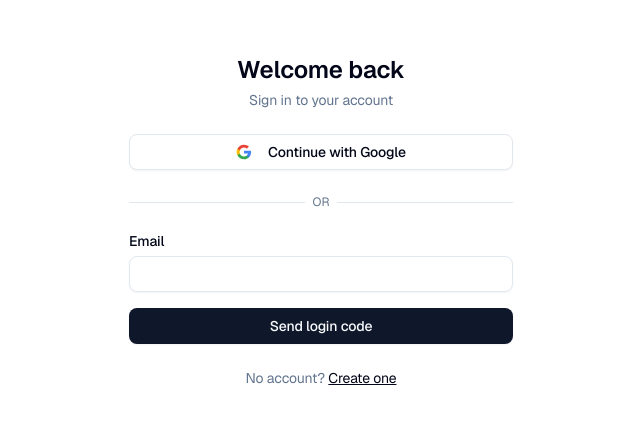
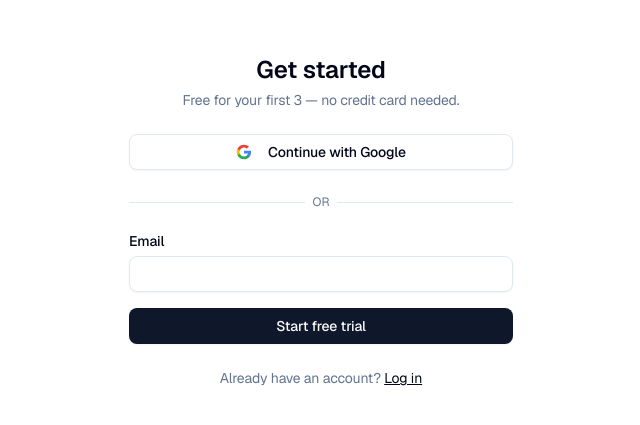
Before and after one commit to vokrix-products/portalsync, a React (Vite) app in the folder dashboard/: page /sign-in in a window 1280 px wide. Shown: the part 179-604 px from the top of the page, without its empty margins (319-959 px from the left). Built offline with nearby package versions, Linux system fonts and the light colour scheme; no server answers.

Commit message:
fix: revert sign-in to shouldCreateUser:true, remove user_exists blur

```diff
--- a/dashboard/src/features/auth/sign-in.tsx
+++ b/dashboard/src/features/auth/sign-in.tsx
@@ -11,13 +11,6 @@ export function SignIn() {
   const [step, setStep] = useState<'email' | 'code'>('email')
   const [loading, setLoading] = useState(false)
   const [error, setError] = useState('')
-  const [noAccount, setNoAccount] = useState(false)
-
-  const handleEmailBlur = async () => {
-    if (!email) return
-    const { data } = await supabase.rpc('user_exists', { p_email: email })
-    setNoAccount(data === false)
-  }
 
   const handleGoogle = async () => {
     await supabase.auth.signInWithOAuth({
@@ -32,7 +25,7 @@ export function SignIn() {
     setLoading(true)
     const { error: otpError } = await supabase.auth.signInWithOtp({
       email,
-      options: { shouldCreateUser: false, emailRedirectTo: window.location.origin + '/' },
+      options: { shouldCreateUser: true, emailRedirectTo: window.location.origin + '/' },
     })
     setLoading(false)
     if (otpError) { setError(otpError.message || 'Something went wrong. Try again.'); return }
@@ -93,8 +86,8 @@ export function SignIn() {
     <div className='flex min-h-svh items-center justify-center p-4'>
       <div className='w-full max-w-sm space-y-6'>
         <div className='space-y-1 text-center'>
-          <h1 className='text-2xl font-semibold'>{(import.meta.env.VITE_PRODUCT_NAME as string) || 'Welcome back'}</h1>
-          <p className='text-sm text-muted-foreground'>{(import.meta.env.VITE_PRODUCT_DESCRIPTION as string) || 'Sign in to your account'}</p>
+          <h1 className='text-2xl font-semibold'>{(import.meta.env.VITE_PRODUCT_NAME as string) || 'Get started'}</h1>
+          <p className='text-sm text-muted-foreground'>{(import.meta.env.VITE_PRODUCT_DESCRIPTION as string) || 'Free for your first 3 — no credit card needed.'}</p>
         </div>
         <Button variant='outline' className='w-full' onClick={handleGoogle} type='button'>
           <svg className='mr-2 h-4 w-4' viewBox='0 0 24 24'>
@@ -112,18 +105,15 @@ export function SignIn() {
         <form onSubmit={handleSendCode} className='space-y-4'>
           <div className='space-y-2'>
             <Label htmlFor='email'>Email</Label>
-            <Input id='email' type='email' value={email} onChange={(e) => { setEmail(e.target.value); setNoAccount(false) }} onBlur={handleEmailBlur} required />
+            <Input id='email' type='email' value={email} onChange={(e) => setEmail(e.target.value)} required />
           </div>
-          {noAccount && (
-            <p className='text-sm text-muted-foreground'>No account found. <Link to='/sign-up' className='underline text-foreground'>Create one</Link></p>
-          )}
           {error && <p className='text-sm text-destructive'>{error}</p>}
           <Button type='submit' className='w-full' disabled={loading}>
-            {loading ? 'Sending code...' : 'Send login code'}
+            {loading ? 'Sending code...' : 'Start free trial'}
           </Button>
         </form>
         <p className='text-center text-sm text-muted-foreground'>
-          No account? <Link to='/sign-up' className='underline text-foreground'>Create one</Link>
+          Already have an account? <Link to='/sign-in' className='underline text-foreground'>Log in</Link>
         </p>
       </div>
     </div>
```
